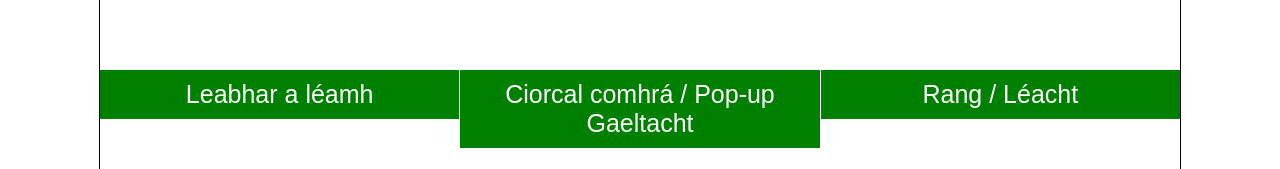
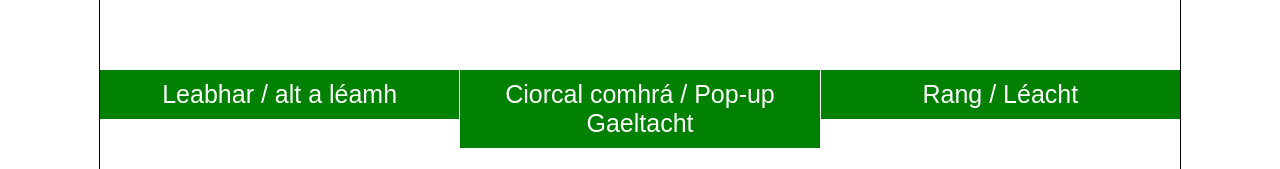
Before and after one commit to Gaeilgoals/Gaeilgoals.github.io, a plain HTML site: page index.html in a window 1280 px wide. Shown: the part 490-659 px from the top of the page. Drawn offline with Linux system fonts and the light colour scheme.

Commit message:
Update index.html
Leabhar / alt

```diff
--- a/index.html
+++ b/index.html
@@ -43,7 +43,7 @@ Beidh spriocanna nua ann gach mí. Cláraigh leis an bhfoirm <a href="https://do
 
 <div>
 <input type="file" accept="image/*" class="file-input" style="display: none;">
-<button onclick="uploadImage(this)">Leabhar a léamh</button>
+<button onclick="uploadImage(this)">Leabhar / alt a léamh</button>
 <img class="image-preview">
 </div>
 
```
